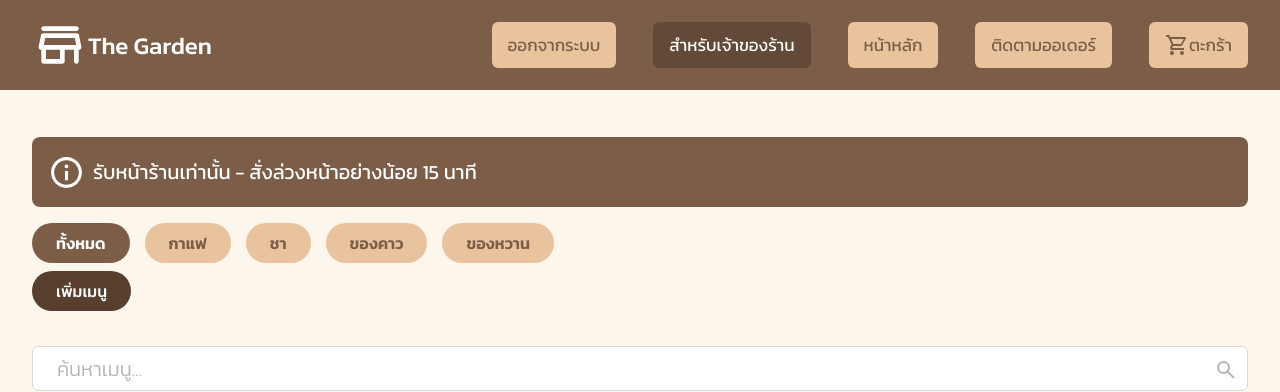
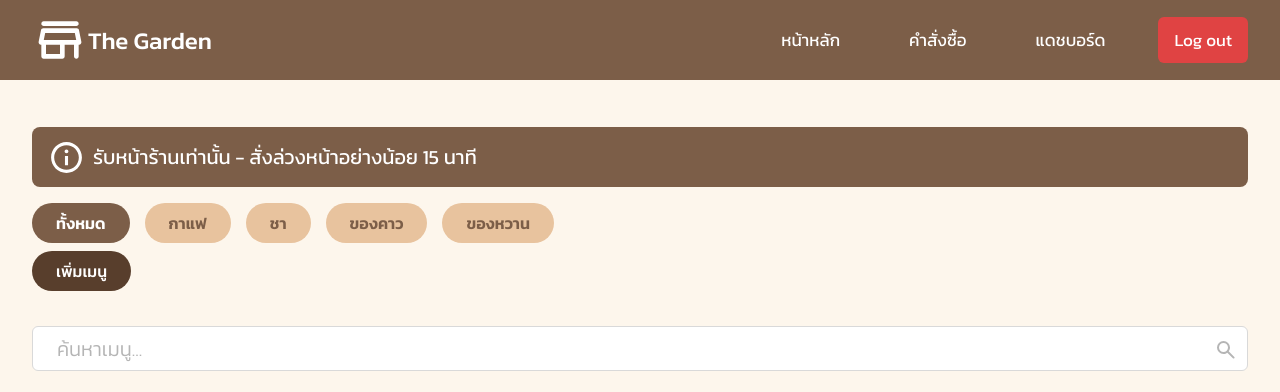
Before and after one commit to Fewdev1122/miniproject, a Flask app: page / in a window 1280 px wide. Shown: the top 392 px of the page. Run offline with Flask 3, Linux system fonts and the light colour scheme; the visitor is signed in with stand-in values (Sample User, id 1); data comes from the database, SQL or seed files in the repository; both versions use the stored data as it was after the commit.

Commit message:
แก้บัต navbar

```diff
--- a/static/main.js
+++ b/static/main.js
@@ -1,20 +1,37 @@
+class HamburgerMenu {
+  constructor(menuId, hamId) {
+    this.menu = document.getElementById(menuId);
+    this.ham = document.getElementById(hamId);
+    this.init();
+  }
 
-class HamburgerMenu {
-  constructor(menuId, navId) {
-    this.menu = document.getElementById(menuId);
-    this.nav = document.getElementById(navId);
+  init() {
+    this.ham.addEventListener('click', () => this.toggle());
   }
 
   toggle() {
-    if (this.menu.className === 'list-menu') {
-      this.menu.className += ' menu-active';
-      this.nav.className += ' grid';
-    } else {
-      this.menu.className = 'list-menu';
-      this.nav.className = 'head-bar-menu';
-    }
+    this.menu.classList.toggle('menu-active');
   }
 }
+
+// เรียกใช้
+const ham = new HamburgerMenu('menu', 'ham-menu');
+
+
+document.addEventListener('DOMContentLoaded', () => {
+  const hamMenu = new HamburgerMenu('menu', 'bar-menu', 'ham-menu');
+  // ...existing code...
+});
+
+// ...existing code...
+
+// ======================= INIT =======================
+document.addEventListener('DOMContentLoaded', () => {
+  // Hamburger
+  const hamMenu = new HamburgerMenu('menu', 'bar-menu', 'ham-menu');
+
+  // ...existing code...
+});
 
 // 2. Category Filter
 class CategoryFilter {
--- a/static/style.css
+++ b/static/style.css
@@ -18,9 +18,10 @@
     font-family: "Kanit", sans-serif;
 }
 
+
+
 body {
     background-color: var(--cream);
-    max-height: 900px;
     height: 100%;
     overflow: hidden;
     position: relative;
@@ -29,7 +30,7 @@ body {
 
 .head-nav {
     display: flex;
-    height: 90px;
+    height: 80px;
     width: 100%;
     background-color: var(--brown);
     justify-content: center;
@@ -100,7 +102,16 @@ body {
 }
 
 .list-menu {
-    display: flex;
+  max-height: 0;
+  overflow: hidden;
+  transition: max-height 0.3s ease;
+  left: 0;
+  z-index: 99999;
+}
+
+.list-menu.menu-active {
+  max-height: 500px;
+  z-index: 99999;
 }
 
 .list-menu li {
@@ -108,18 +119,22 @@ body {
     list-style: none;
     height: 46px;
 }
-
+.list-menu .logout{
+    height: 46px;
+}
+.list-menu .logout a{
+    padding: 10px 0;
+}
 .list-menu li a {
     text-decoration: none;
-    color: var(--brown);
-    background-color: var(--cream-li);
+    color: var(--white);
     border-radius: 6px;
     font-size: 17px;
     height: 100%;
     display: flex;
     align-items: center;
-    padding-left: 16px;
-    padding-right: 16px;
+    padding: 10px 16px;
+
 }
 
 #self-store {
@@ -148,26 +163,26 @@ body {
     display: flex;
 }
 
-.menu-active {
-    display: block !important;
-}
+
 
 .grid {
     flex-direction: column;
     align-items: flex-start;
-
-
 }
 
 @media only screen and (min-width: 961px) {
-    .list-menu {
+     .list-menu {
         display: flex !important;
+        flex-direction: row;
+        position: static;  /* ปกติบน navbar */
+        max-height: none;
+        width: auto;
+        background: none;
     }
 
-    .grid {
-        flex-direction: row;
-        align-items: flex-start;
-
+    .list-menu li {
+        margin-left: 37px;
+        height: auto;
     }
 
 }
@@ -289,7 +321,7 @@ body {
 }
 
 .details {
-    height: 70px;
+    height: 60px;
     background-color: var(--brown);
     border-radius: 8px;
     display: flex;
--- a/templates/layout.html
+++ b/templates/layout.html
@@ -6,7 +6,7 @@
     <meta name="viewport" content="width=device-width, initial-scale=1.0" />
     <title>The Garden</title>
     <link rel="stylesheet" href="{{url_for('static', filename = 'style.css')}}" />
-     <link rel="stylesheet" href="{{url_for('static', filename = 'login.css')}}" />
+    <link rel="stylesheet" href="{{url_for('static', filename = 'login.css')}}" />
     <link rel="preconnect" href="https://fonts.googleapis.com" />
     <link rel="preconnect" href="https://fonts.gstatic.com" crossorigin />
     <link
@@ -26,13 +26,21 @@
                 </h3>
                 <div class="head-menu">
                     <ul class="list-menu" id="menu">
-                        {% if is_logged_in and is_admin %}
-                        <li><a href="{{ url_for('logout') }}">ออกจากระบบ</a></li>
+                        <li><a href="/">หน้าหลัก</a></li>
+                        {% if session.get("is_admin") %}
+                        <li><a href="#">คำสั่งซื้อ</a></li>
+                        <li><a href="#">แดชบอร์ด</a></li>
+                        <li>
+                            <a href="{{ url_for('logout') }}" onclick="return confirm('คุณแน่ใจหรือไม่ที่จะออกจากระบบ?');" style="background-color: rgb(224, 67, 67);">Log out</a>
+                        </li>
+                        {% else %}
+                        <li><a href="#">ติดตามออเดอร์</a></li>
+                        <li><a href="/login" id="self-store">สำหรับเจ้าของร้าน</a></li>
                         {% endif %}
-                        <li><a href="/login" id="self-store">สำหรับเจ้าของร้าน</a></li>
-                        <li><a href="/">หน้าหลัก</a></li>
-                        <li><a href="#">ติดตามออเดอร์</a></li>
+
                     </ul>
+                    {% if session.get("is_admin") %}
+                    {% else %}
                     <div class="basket">
                         <a href="" class="car-sell"><svg xmlns="http://www.w3.org/2000/svg" width="24" height="24"
                                 viewBox="0 0 24 24">
@@ -41,8 +49,10 @@
                             </svg>ตะกร้า</a>
                         <p id="quantity-menu">1</p>
                     </div>
+                    {% endif %}
+
                 </div>
-                <div class="ham-menu" onclick="toggleHam()">
+                <div class="ham-menu" id="ham-menu">
                     <svg xmlns="http://www.w3.org/2000/svg" width="46" height="46" viewBox="0 0 16 16">
                         <path fill="none" stroke="#fff" stroke-linecap="round" stroke-linejoin="round"
                             stroke-width="1.5" d="M2.75 12.25h10.5m-10.5-4h10.5m-10.5-4h10.5" />
@@ -53,4 +63,7 @@
     </header>
     {% block content %}{% endblock %}
     <script src="{{ url_for('static', filename='main.js') }}"></script>
-     <script src="{{ url_for('static', filename='register.js') }}"></script>
+    <script src="{{ url_for('static', filename='register.js') }}"></script>
+</body>
+
+</html>
```
Also changed, not shown: other parts of static/style.css (+34 -3 lines), templates/login.html (+1 -7 lines), templates/success.html (deleted, +0 -9 lines), garden.db.
